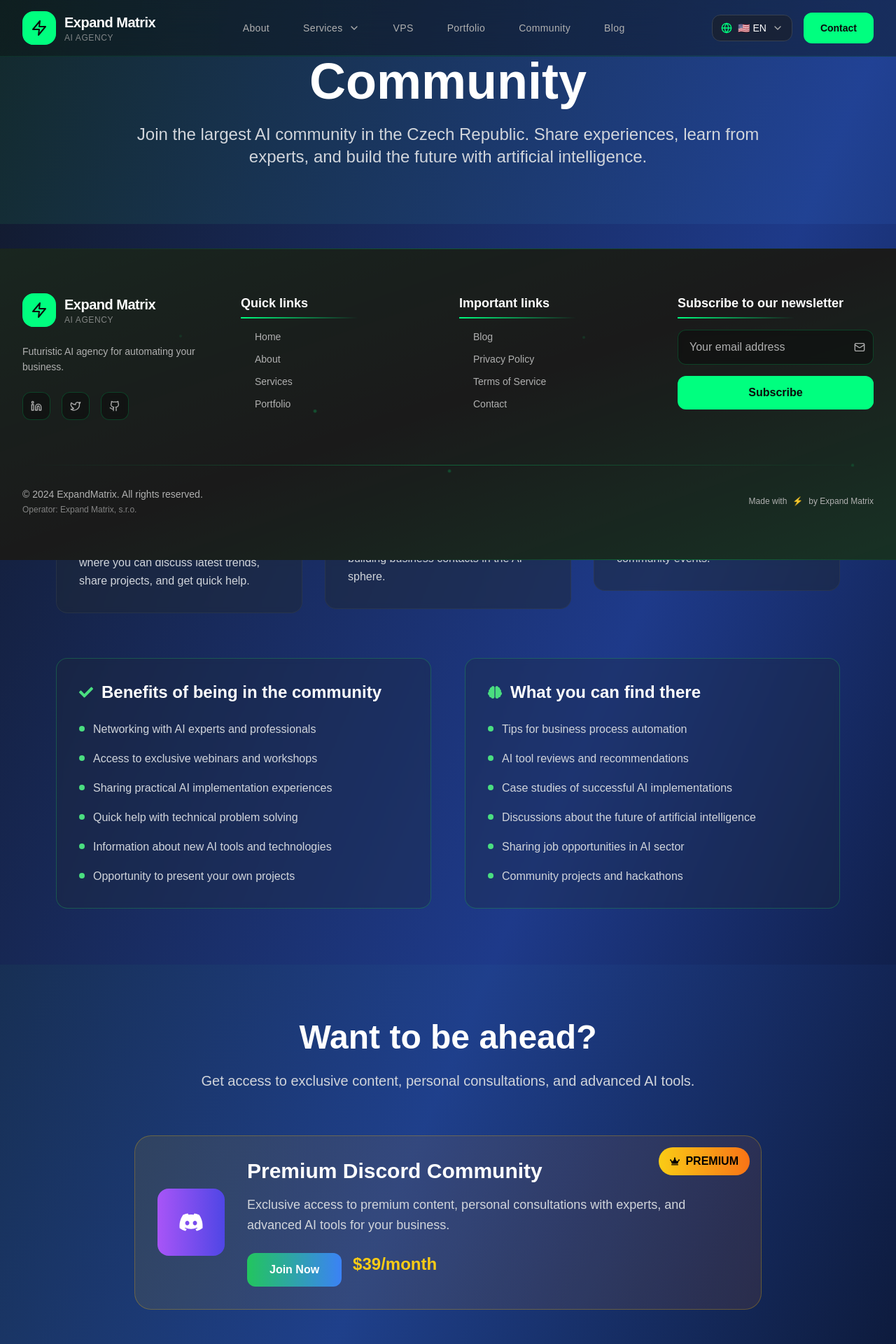
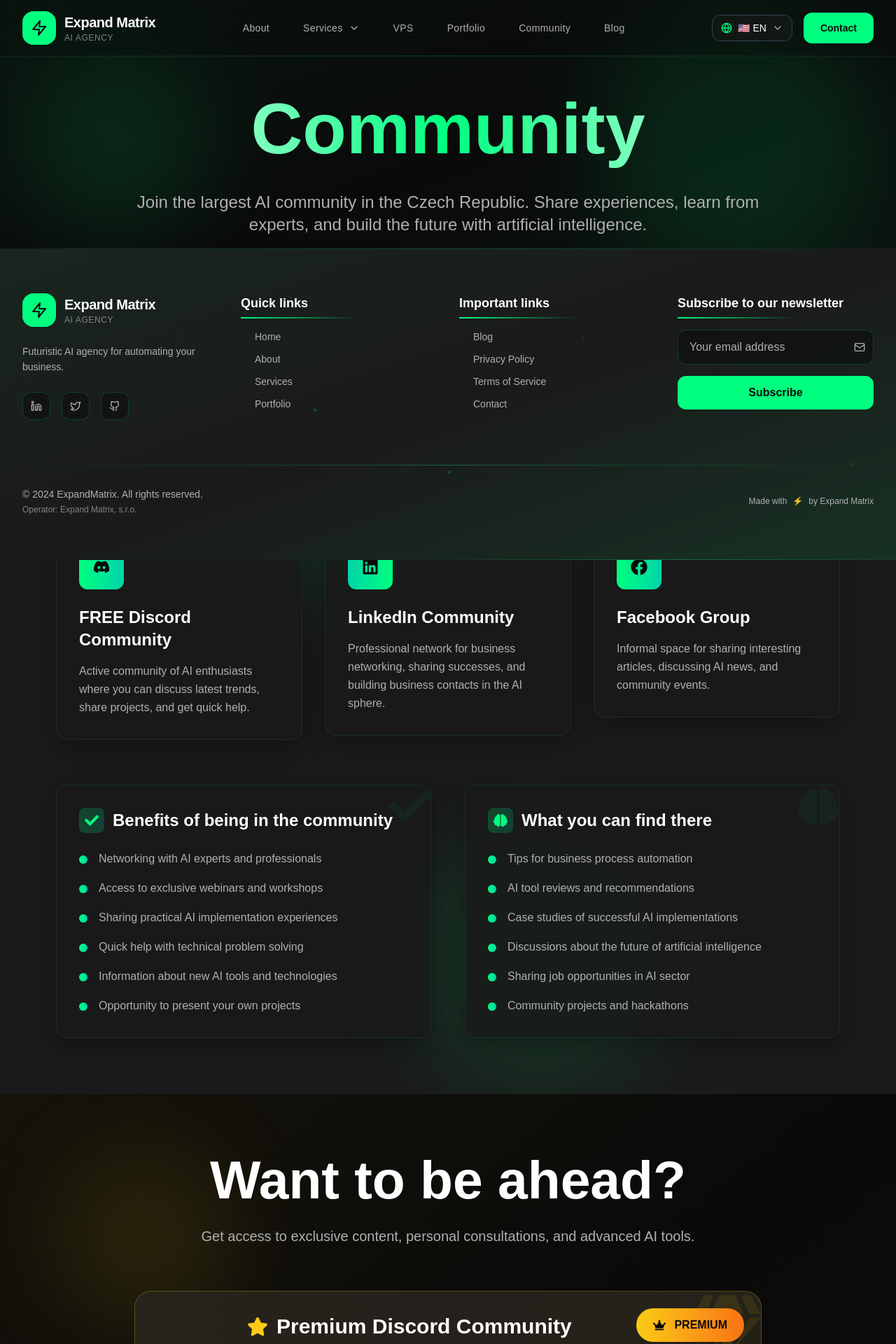
Before and after one commit to expandmatrix/expandmatrix_wep, a Next.js app: page /en/community in a window 1280 px wide. Shown: the top 1920 px of the page at 70% size. Built offline with nearby package versions, Linux system fonts and the light colour scheme; a web font is replaced by a local one.

Commit message:
[IMP] Community

```diff
--- a/components/community/BenefitList.tsx
+++ b/components/community/BenefitList.tsx
@@ -1,7 +1,7 @@
 'use client';
 
 import { motion } from 'framer-motion';
-import { FaCheck, FaStar, FaRocket, FaBrain } from 'react-icons/fa';
+import { FaCheck, FaStar, FaRocket, FaBrain, FaGem, FaCrown } from 'react-icons/fa';
 
 interface BenefitListProps {
   title: string;
@@ -13,14 +13,15 @@ interface BenefitListProps {
 export default function BenefitList({ title, items, type, premium = false }: BenefitListProps) {
   const getIcon = () => {
     if (premium) {
-      return type === 'benefits' ? FaStar : FaRocket;
+      return type === 'benefits' ? FaCrown : FaGem;
     }
     return type === 'benefits' ? FaCheck : FaBrain;
   };
 
   const Icon = getIcon();
-  const iconColor = premium ? 'text-yellow-400' : 'text-green-400';
-  const borderColor = premium ? 'border-yellow-500/30' : 'border-green-500/30';
+  const iconColor = premium ? 'text-yellow-400' : 'text-accent-primary';
+  const borderColor = premium ? 'border-yellow-400/30' : 'border-accent-primary/30';
+  const glowColor = premium ? 'shadow-yellow-400/10' : 'shadow-accent-primary/10';
 
   return (
     <motion.div
@@ -28,14 +29,21 @@ export default function BenefitList({ title, items, type, premium = false }: Ben
       whileInView={{ opacity: 1, x: 0 }}
       transition={{ duration: 0.8 }}
       viewport={{ once: true }}
-      className={`bg-gray-800/30 backdrop-blur-sm rounded-2xl p-8 border ${borderColor}`}
+      className={`liquid-glass-card glow-on-hover p-8 border ${borderColor} shadow-xl ${glowColor} relative overflow-hidden`}
     >
-      <h3 className="text-2xl font-bold text-white mb-6 flex items-center gap-3">
-        <Icon className={`text-xl ${iconColor}`} />
+      {/* Background pattern */}
+      <div className="absolute top-0 right-0 opacity-5">
+        <Icon className={`text-6xl ${iconColor}`} />
+      </div>
+
+      <h3 className="text-2xl font-bold text-text-primary mb-6 flex items-center gap-3 relative z-10">
+        <div className={`p-2 rounded-lg bg-gradient-to-r ${premium ? 'from-yellow-400/20 to-orange-400/20' : 'from-accent-primary/20 to-accent-secondary/20'}`}>
+          <Icon className={`text-xl ${iconColor}`} />
+        </div>
         {title}
       </h3>
 
-      <ul className="space-y-4">
+      <ul className="space-y-4 relative z-10">
         {items.map((item, index) => (
           <motion.li
             key={index}
@@ -43,13 +51,16 @@ export default function BenefitList({ title, items, type, premium = false }: Ben
             whileInView={{ opacity: 1, x: 0 }}
             transition={{ duration: 0.5, delay: index * 0.1 }}
             viewport={{ once: true }}
-            className="flex items-start gap-3 text-gray-300"
+            className="flex items-start gap-4 text-text-secondary hover:text-text-primary transition-colors duration-300 group"
           >
-            <div className={`w-2 h-2 rounded-full ${premium ? 'bg-yellow-400' : 'bg-green-400'} mt-2 flex-shrink-0`} />
+            <div className={`w-3 h-3 rounded-full ${premium ? 'bg-gradient-to-r from-yellow-400 to-orange-400' : 'bg-gradient-to-r from-accent-primary to-accent-secondary'} mt-2 flex-shrink-0 shadow-lg group-hover:scale-110 transition-transform duration-300`} />
             <span className="leading-relaxed">{item}</span>
           </motion.li>
         ))}
       </ul>
+
+      {/* Hover glow effect */}
+      <div className={`absolute inset-0 bg-gradient-to-r ${premium ? 'from-yellow-400/0 via-yellow-400/5 to-yellow-400/0' : 'from-accent-primary/0 via-accent-primary/5 to-accent-primary/0'} opacity-0 group-hover:opacity-100 transition-opacity duration-300 rounded-2xl`} />
     </motion.div>
   );
 }
--- a/components/community/CommunityHero.tsx
+++ b/components/community/CommunityHero.tsx
@@ -8,9 +8,15 @@ interface CommunityHeroProps {
 
 export default function CommunityHero({ dict }: CommunityHeroProps) {
   return (
-    <section className="relative py-20 px-4 overflow-hidden">
-      {/* Background gradient overlay */}
-      <div className="absolute inset-0 bg-gradient-to-r from-green-500/10 to-blue-500/10" />
+    <section className="relative py-32 px-4 overflow-hidden bg-bg-primary">
+      {/* AI-themed background pattern */}
+      <div className="absolute inset-0 opacity-10">
+        <div className="absolute top-20 left-10 w-64 h-64 bg-accent-primary rounded-full blur-3xl animate-pulse-glow" />
+        <div className="absolute bottom-20 right-10 w-96 h-96 bg-accent-primary rounded-full blur-3xl animate-pulse-glow" style={{ animationDelay: '1s' }} />
+      </div>
+
+      {/* Circuit pattern overlay */}
+      <div className="absolute inset-0 bg-gradient-to-br from-accent-primary/5 via-transparent to-accent-primary/5" />
 
       <div className="container mx-auto max-w-6xl relative z-10">
         <motion.div
@@ -19,12 +25,22 @@ export default function CommunityHero({ dict }: CommunityHeroProps) {
           transition={{ duration: 0.8 }}
           className="text-center"
         >
-          <h1 className="text-5xl md:text-7xl font-bold text-white mb-6">
+          <motion.h1
+            className="fluid-hero text-text-primary mb-8 font-bold bg-gradient-to-r from-text-primary via-accent-primary to-text-primary bg-clip-text text-transparent"
+            initial={{ scale: 0.9 }}
+            animate={{ scale: 1 }}
+            transition={{ duration: 1, ease: "easeOut" }}
+          >
             {dict.community.title}
-          </h1>
-          <p className="text-xl md:text-2xl text-gray-300 max-w-4xl mx-auto leading-relaxed">
+          </motion.h1>
+          <motion.p
+            className="text-xl md:text-2xl text-text-secondary max-w-4xl mx-auto leading-relaxed"
+            initial={{ opacity: 0 }}
+            animate={{ opacity: 1 }}
+            transition={{ duration: 0.8, delay: 0.3 }}
+          >
             {dict.community.subtitle}
-          </p>
+          </motion.p>
         </motion.div>
       </div>
     </section>
--- a/components/community/FAQAccordion.tsx
+++ b/components/community/FAQAccordion.tsx
@@ -2,7 +2,7 @@
 
 import { useState } from 'react';
 import { motion, AnimatePresence } from 'framer-motion';
-import { FaChevronDown, FaQuestionCircle } from 'react-icons/fa';
+import { FaChevronDown, FaQuestionCircle, FaLightbulb } from 'react-icons/fa';
 
 interface FAQAccordionProps {
   dict: any;
@@ -16,8 +16,12 @@ export default function FAQAccordion({ dict }: FAQAccordionProps) {
   };
 
   return (
-    <section className="py-20 px-4">
-      <div className="container mx-auto max-w-4xl">
+    <section className="py-20 px-4 bg-bg-secondary relative overflow-hidden">
+      {/* Background effects */}
+      <div className="absolute top-0 left-1/3 w-96 h-96 bg-accent-primary/5 rounded-full blur-3xl" />
+      <div className="absolute bottom-0 right-1/3 w-96 h-96 bg-accent-primary/5 rounded-full blur-3xl" />
+
+      <div className="container mx-auto max-w-4xl relative z-10">
         <motion.div
           initial={{ opacity: 0, y: 30 }}
           whileInView={{ opacity: 1, y: 0 }}
@@ -25,16 +29,18 @@ export default function FAQAccordion({ dict }: FAQAccordionProps) {
           viewport={{ once: true }}
           className="text-center mb-16"
         >
-          <h2 className="text-4xl md:text-5xl font-bold text-white mb-6 flex items-center justify-center gap-4">
-            <FaQuestionCircle className="text-green-400" />
+          <h2 className="fluid-heading text-text-primary mb-6 font-bold flex items-center justify-center gap-4">
+            <div className="p-3 rounded-full bg-gradient-to-r from-accent-primary/20 to-accent-secondary/20">
+              <FaQuestionCircle className="text-accent-primary" />
+            </div>
             {dict.community.faq.title}
           </h2>
-          <p className="text-xl text-gray-300">
+          <p className="text-xl text-text-secondary">
             {dict.community.faq.subtitle}
           </p>
         </motion.div>
 
-        <div className="space-y-4">
+        <div className="space-y-6">
           {dict.community.faq.items.map((faq: any, index: number) => (
             <motion.div
               key={index}
@@ -42,19 +48,24 @@ export default function FAQAccordion({ dict }: FAQAccordionProps) {
               whileInView={{ opacity: 1, y: 0 }}
               transition={{ duration: 0.5, delay: index * 0.1 }}
               viewport={{ once: true }}
-              className="bg-gray-800/50 backdrop-blur-sm rounded-2xl border border-gray-700/50 overflow-hidden"
+              className="liquid-glass-card glow-on-hover border border-accent-primary/20 overflow-hidden shadow-xl shadow-accent-primary/5"
             >
               <button
                 onClick={() => toggleFAQ(index)}
-                className="w-full px-8 py-6 text-left flex items-center justify-between hover:bg-gray-700/30 transition-colors duration-300"
+                className="w-full px-8 py-6 text-left flex items-center justify-between hover:bg-accent-primary/5 transition-all duration-300 group"
               >
-                <h3 className="text-xl font-semibold text-white pr-4">
-                  {faq.question}
-                </h3>
+                <div className="flex items-center gap-4">
+                  <div className="p-2 rounded-lg bg-gradient-to-r from-accent-primary/20 to-accent-secondary/20 group-hover:from-accent-primary/30 group-hover:to-accent-secondary/30 transition-all duration-300">
+                    <FaLightbulb className="text-accent-primary text-sm" />
+                  </div>
+                  <h3 className="text-xl font-semibold text-text-primary pr-4 group-hover:text-accent-primary transition-colors duration-300">
+                    {faq.question}
+                  </h3>
+                </div>
                 <motion.div
                   animate={{ rotate: openIndex === index ? 180 : 0 }}
                   transition={{ duration: 0.3 }}
-                  className="text-green-400 flex-shrink-0"
+                  className="text-accent-primary flex-shrink-0 group-hover:scale-110 transition-transform duration-300"
                 >
                   <FaChevronDown />
                 </motion.div>
@@ -69,7 +80,7 @@ export default function FAQAccordion({ dict }: FAQAccordionProps) {
                     transition={{ duration: 0.3 }}
                     className="overflow-hidden"
                   >
-                    <div className="px-8 pb-6 text-gray-300 leading-relaxed">
+                    <div className="px-8 pb-6 ml-12 text-text-secondary leading-relaxed border-l-2 border-accent-primary/30 pl-6">
                       {faq.answer}
                     </div>
                   </motion.div>
--- a/components/community/FreeCommunitySection.tsx
+++ b/components/community/FreeCommunitySection.tsx
@@ -1,7 +1,7 @@
 'use client';
 
 import { motion } from 'framer-motion';
-import { FaDiscord, FaLinkedin, FaFacebook } from 'react-icons/fa';
+import { FaDiscord, FaLinkedin, FaFacebook, FaRobot, FaNetworkWired, FaUsers } from 'react-icons/fa';
 import BenefitList from './BenefitList';
 
 interface FreeCommunityProps {
@@ -14,28 +14,35 @@ export default function FreeCommunitySection({ dict }: FreeCommunityProps) {
       name: dict.community.free.discord.title,
       description: dict.community.free.discord.description,
       icon: FaDiscord,
+      aiIcon: FaRobot,
       link: 'https://discord.gg/expandmatrix',
-      color: 'from-purple-500 to-indigo-600'
+      color: 'from-accent-primary to-accent-secondary'
     },
     {
       name: dict.community.free.linkedin.title,
       description: dict.community.free.linkedin.description,
       icon: FaLinkedin,
+      aiIcon: FaNetworkWired,
       link: 'https://linkedin.com/company/expandmatrix',
-      color: 'from-blue-500 to-blue-700'
+      color: 'from-accent-secondary to-accent-primary'
     },
     {
       name: dict.community.free.facebook.title,
       description: dict.community.free.facebook.description,
       icon: FaFacebook,
+      aiIcon: FaUsers,
       link: 'https://facebook.com/expandmatrix',
-      color: 'from-blue-600 to-blue-800'
+      color: 'from-accent-primary to-accent-secondary'
     }
   ];
 
   return (
-    <section className="py-20 px-4">
-      <div className="container mx-auto max-w-6xl">
+    <section className="py-20 px-4 bg-bg-secondary relative overflow-hidden">
+      {/* Background glow effects */}
+      <div className="absolute top-0 left-1/4 w-96 h-96 bg-accent-primary/10 rounded-full blur-3xl" />
+      <div className="absolute bottom-0 right-1/4 w-96 h-96 bg-accent-primary/10 rounded-full blur-3xl" />
+
+      <div className="container mx-auto max-w-6xl relative z-10">
         <motion.div
           initial={{ opacity: 0, y: 30 }}
           whileInView={{ opacity: 1, y: 0 }}
@@ -43,10 +50,10 @@ export default function FreeCommunitySection({ dict }: FreeCommunityProps) {
           viewport={{ once: true }}
           className="text-center mb-16"
         >
-          <h2 className="text-4xl md:text-5xl font-bold text-white mb-6">
+          <h2 className="fluid-heading text-text-primary mb-6 font-bold">
             {dict.community.free.title}
           </h2>
-          <p className="text-xl text-gray-300 max-w-3xl mx-auto">
+          <p className="text-xl text-text-secondary max-w-3xl mx-auto">
             {dict.community.free.subtitle}
           </p>
         </motion.div>
@@ -68,16 +75,26 @@ export default function FreeCommunitySection({ dict }: FreeCommunityProps) {
                 rel="noopener noreferrer"
                 className="block"
               >
-                <div className="bg-gray-800/50 backdrop-blur-sm rounded-2xl p-8 border border-gray-700/50 hover:border-green-500/50 transition-all duration-300 hover:transform hover:scale-105 hover:shadow-2xl hover:shadow-green-500/20">
-                  <div className={`w-16 h-16 rounded-xl bg-gradient-to-r ${community.color} flex items-center justify-center mb-6 group-hover:scale-110 transition-transform duration-300`}>
-                    <community.icon className="text-2xl text-white" />
+                <div className="liquid-glass-card glow-on-hover p-8 h-full relative overflow-hidden">
+                  {/* AI pattern background */}
+                  <div className="absolute top-0 right-0 opacity-5">
+                    <community.aiIcon className="text-6xl text-accent-primary" />
                   </div>
-                  <h3 className="text-2xl font-bold text-white mb-4">
+
+                  <div className={`w-16 h-16 rounded-xl bg-gradient-to-r ${community.color} flex items-center justify-center mb-6 group-hover:scale-110 transition-transform duration-300 shadow-lg shadow-accent-primary/20`}>
+                    <community.icon className="text-2xl text-bg-primary" />
+                  </div>
+
+                  <h3 className="text-2xl font-bold text-text-primary mb-4 group-hover:text-accent-primary transition-colors duration-300">
                     {community.name}
                   </h3>
-                  <p className="text-gray-300 leading-relaxed">
+
+                  <p className="text-text-secondary leading-relaxed group-hover:text-text-primary transition-colors duration-300">
                     {community.description}
                   </p>
+
+                  {/* Hover glow effect */}
+                  <div className="absolute inset-0 bg-gradient-to-r from-accent-primary/0 via-accent-primary/5 to-accent-primary/0 opacity-0 group-hover:opacity-100 transition-opacity duration-300 rounded-2xl" />
                 </div>
               </a>
             </motion.div>
--- a/components/community/PremiumCommunitySection.tsx
+++ b/components/community/PremiumCommunitySection.tsx
@@ -1,7 +1,7 @@
 'use client';
 
 import { motion } from 'framer-motion';
-import { FaCrown, FaDiscord } from 'react-icons/fa';
+import { FaCrown, FaDiscord, FaStar, FaGem } from 'react-icons/fa';
 import BenefitList from './BenefitList';
 
 interface PremiumCommunityProps {
@@ -10,8 +10,13 @@ interface PremiumCommunityProps {
 
 export default function PremiumCommunitySection({ dict }: PremiumCommunityProps) {
   return (
-    <section className="py-20 px-4 bg-gradient-to-r from-green-500/5 to-blue-500/5">
-      <div className="container mx-auto max-w-6xl">
+    <section className="py-20 px-4 bg-bg-primary relative overflow-hidden">
+      {/* Premium background effects */}
+      <div className="absolute inset-0 bg-gradient-to-br from-yellow-500/5 via-transparent to-orange-500/5" />
+      <div className="absolute top-20 left-20 w-64 h-64 bg-yellow-400/10 rounded-full blur-3xl animate-float" />
+      <div className="absolute bottom-20 right-20 w-64 h-64 bg-orange-400/10 rounded-full blur-3xl animate-float" style={{ animationDelay: '2s' }} />
+
+      <div className="container mx-auto max-w-6xl relative z-10">
         <motion.div
           initial={{ opacity: 0, y: 30 }}
           whileInView={{ opacity: 1, y: 0 }}
@@ -19,10 +24,10 @@ export default function PremiumCommunitySection({ dict }: PremiumCommunityProps)
           viewport={{ once: true }}
           className="text-center mb-16"
         >
-          <h2 className="text-4xl md:text-5xl font-bold text-white mb-6">
+          <h2 className="fluid-heading text-text-primary mb-6 font-bold">
             {dict.community.premium.title}
           </h2>
-          <p className="text-xl text-gray-300 max-w-3xl mx-auto">
+          <p className="text-xl text-text-secondary max-w-3xl mx-auto">
             {dict.community.premium.subtitle}
           </p>
         </motion.div>
@@ -35,32 +40,42 @@ export default function PremiumCommunitySection({ dict }: PremiumCommunityProps)
           viewport={{ once: true }}
           className="max-w-4xl mx-auto mb-16"
         >
-          <div className="bg-gradient-to-r from-yellow-500/10 to-orange-500/10 rounded-3xl p-8 border border-yellow-500/30 relative overflow-hidden">
+          <div className="relative overflow-hidden rounded-3xl p-8 bg-gradient-to-br from-bg-secondary via-bg-secondary to-bg-primary border border-yellow-400/30 shadow-2xl shadow-yellow-400/10">
+            {/* Premium glow effect */}
+            <div className="absolute inset-0 bg-gradient-to-r from-yellow-400/5 via-orange-400/5 to-yellow-400/5 rounded-3xl" />
+
+            {/* Animated background pattern */}
+            <div className="absolute top-0 right-0 opacity-10">
+              <FaGem className="text-8xl text-yellow-400 animate-pulse" />
+            </div>
+
             {/* Premium badge */}
-            <div className="absolute top-4 right-4">
-              <div className="bg-gradient-to-r from-yellow-400 to-orange-500 text-black px-4 py-2 rounded-full flex items-center gap-2 font-bold">
-                <FaCrown className="text-sm" />
+            <div className="absolute top-6 right-6 z-10">
+              <div className="bg-gradient-to-r from-yellow-400 to-orange-500 text-bg-primary px-6 py-3 rounded-full flex items-center gap-3 font-bold shadow-lg shadow-yellow-400/30 animate-pulse-glow">
+                <FaCrown className="text-lg" />
                 PREMIUM
               </div>
             </div>
 
-            <div className="flex flex-col md:flex-row items-center gap-8">
-              <div className="w-24 h-24 rounded-2xl bg-gradient-to-r from-purple-500 to-indigo-600 flex items-center justify-center">
-                <FaDiscord className="text-4xl text-white" />
+            <div className="flex flex-col md:flex-row items-center gap-8 relative z-10">
+              <div className="w-24 h-24 rounded-2xl bg-gradient-to-r from-accent-primary to-accent-secondary flex items-center justify-center shadow-xl shadow-accent-primary/30 group-hover:scale-110 transition-transform duration-300">
+                <FaDiscord className="text-4xl text-bg-primary" />
               </div>
 
               <div className="flex-1 text-center md:text-left">
-                <h3 className="text-3xl font-bold text-white mb-4">
+                <h3 className="text-3xl font-bold text-text-primary mb-4 flex items-center gap-3 justify-center md:justify-start">
+                  <FaStar className="text-yellow-400" />
                   {dict.community.premium.discord.title}
                 </h3>
-                <p className="text-gray-300 text-lg leading-relaxed mb-6">
+                <p className="text-text-secondary text-lg leading-relaxed mb-6">
                   {dict.community.premium.discord.description}
                 </p>
-                <div className="flex flex-col sm:flex-row gap-4">
-                  <button className="bg-gradient-to-r from-green-500 to-blue-500 text-white px-8 py-3 rounded-xl font-bold hover:from-green-600 hover:to-blue-600 transition-all duration-300 hover:scale-105">
+                <div className="flex flex-col sm:flex-row gap-4 items-center">
+                  <button className="btn-primary bg-gradient-to-r from-accent-primary to-accent-secondary hover:from-accent-secondary hover:to-accent-primary shadow-lg shadow-accent-primary/30">
                     {dict.community.premium.discord.cta}
                   </button>
-                  <div className="text-2xl font-bold text-yellow-400">
+                  <div className="text-2xl font-bold text-yellow-400 flex items-center gap-2">
+                    <FaCrown className="text-lg" />
                     {dict.community.premium.discord.price}
                   </div>
                 </div>
```
